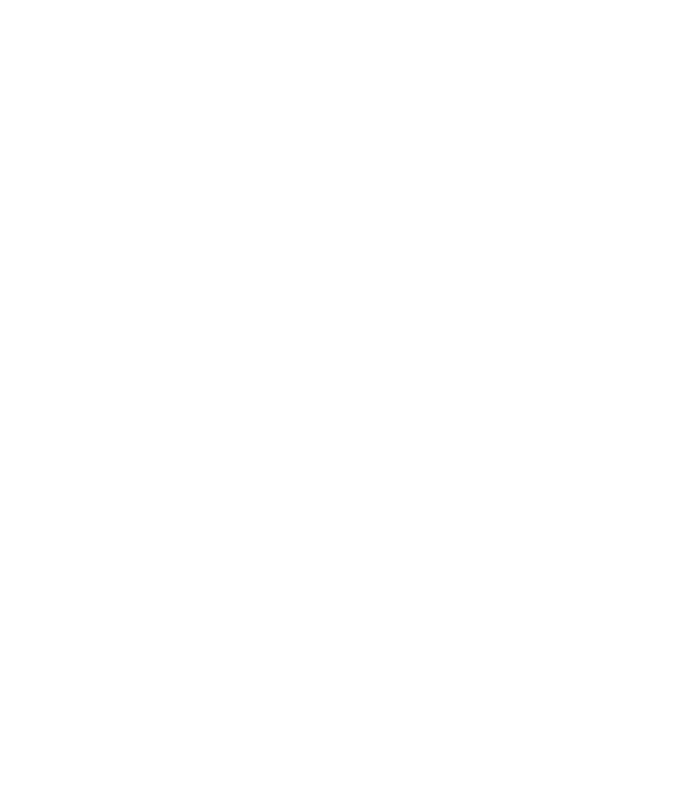
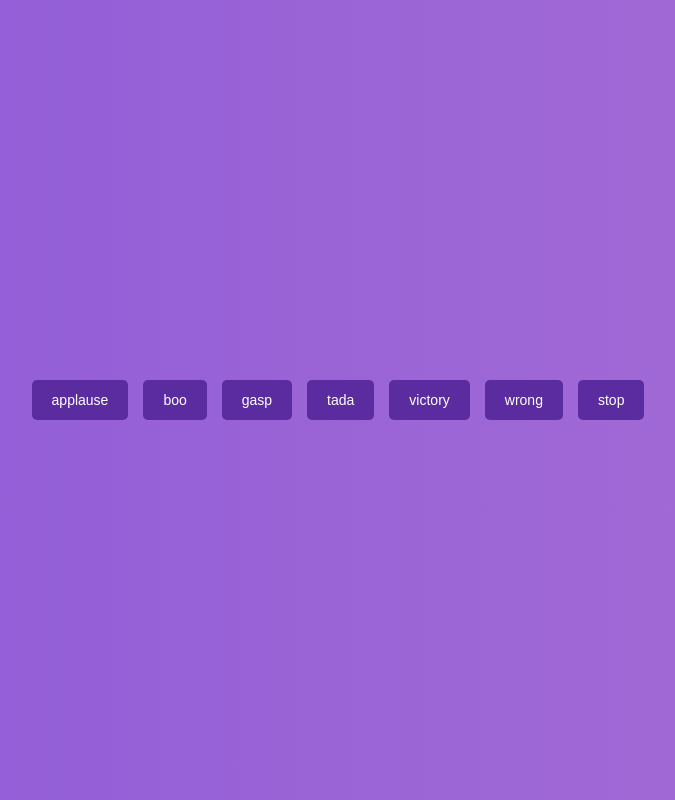
Before and after one commit to acciojob/Soundbar-sanketpehere, a website: page main.html in a window 1280 px wide. Shown: the whole page, without its empty margins (302-977 px from the left). Drawn offline with Linux system fonts and the light colour scheme.

Commit message:
created a submission

```diff
--- a/main.html
+++ b/main.html
@@ -1,5 +1,4 @@
 <!DOCTYPE html>
-
 <html>
 
 <head>
@@ -7,10 +6,11 @@
 </head>
 
 <body>
-	<!-- the entire body must be written by student -->
-    <script type="text/javascript" src="./script.js">
-</script>
+
+    <!-- Buttons Container -->
+    <div id="buttons"></div>
+
+    <script src="./script.js"></script>
 
 </body>
-
 </html>
--- a/script.js
+++ b/script.js
@@ -1 +1,49 @@
-//your JS code here. If required.
+// Sound names (same as audio filenames)
+const sounds = [
+    "applause",
+    "boo",
+    "gasp",
+    "tada",
+    "victory",
+    "wrong"
+];
+
+const buttonsDiv = document.getElementById("buttons");
+
+let currentAudio = null;
+
+// Create sound buttons
+sounds.forEach(sound => {
+
+    const btn = document.createElement("button");
+    btn.innerText = sound;
+    btn.className = "btn";
+
+    btn.addEventListener("click", () => {
+
+        // stop previous audio
+        if (currentAudio) {
+            currentAudio.pause();
+            currentAudio.currentTime = 0;
+        }
+
+        currentAudio = new Audio(`sounds/${sound}.mp3`);
+        currentAudio.play();
+    });
+
+    buttonsDiv.appendChild(btn);
+});
+
+// Create STOP button
+const stopBtn = document.createElement("button");
+stopBtn.innerText = "stop";
+stopBtn.className = "stop";
+
+stopBtn.addEventListener("click", () => {
+    if (currentAudio) {
+        currentAudio.pause();
+        currentAudio.currentTime = 0;
+    }
+});
+
+buttonsDiv.appendChild(stopBtn);
--- a/styles.css
+++ b/styles.css
@@ -1 +1,29 @@
-/*  your css code here. If applicable */
+body {
+    height: 100vh;
+    display: flex;
+    justify-content: center;
+    align-items: center;
+    background: linear-gradient(to right, #8e5bd9, #a66dd4);
+    margin: 0;
+    font-family: Arial, Helvetica, sans-serif;
+}
+
+#buttons {
+    display: flex;
+    gap: 15px;
+}
+
+.btn, .stop {
+    padding: 12px 20px;
+    border: none;
+    background-color: #5b2ca0;
+    color: white;
+    border-radius: 5px;
+    cursor: pointer;
+    font-size: 14px;
+}
+
+.btn:hover,
+.stop:hover {
+    background-color: #45207c;
+}
```
